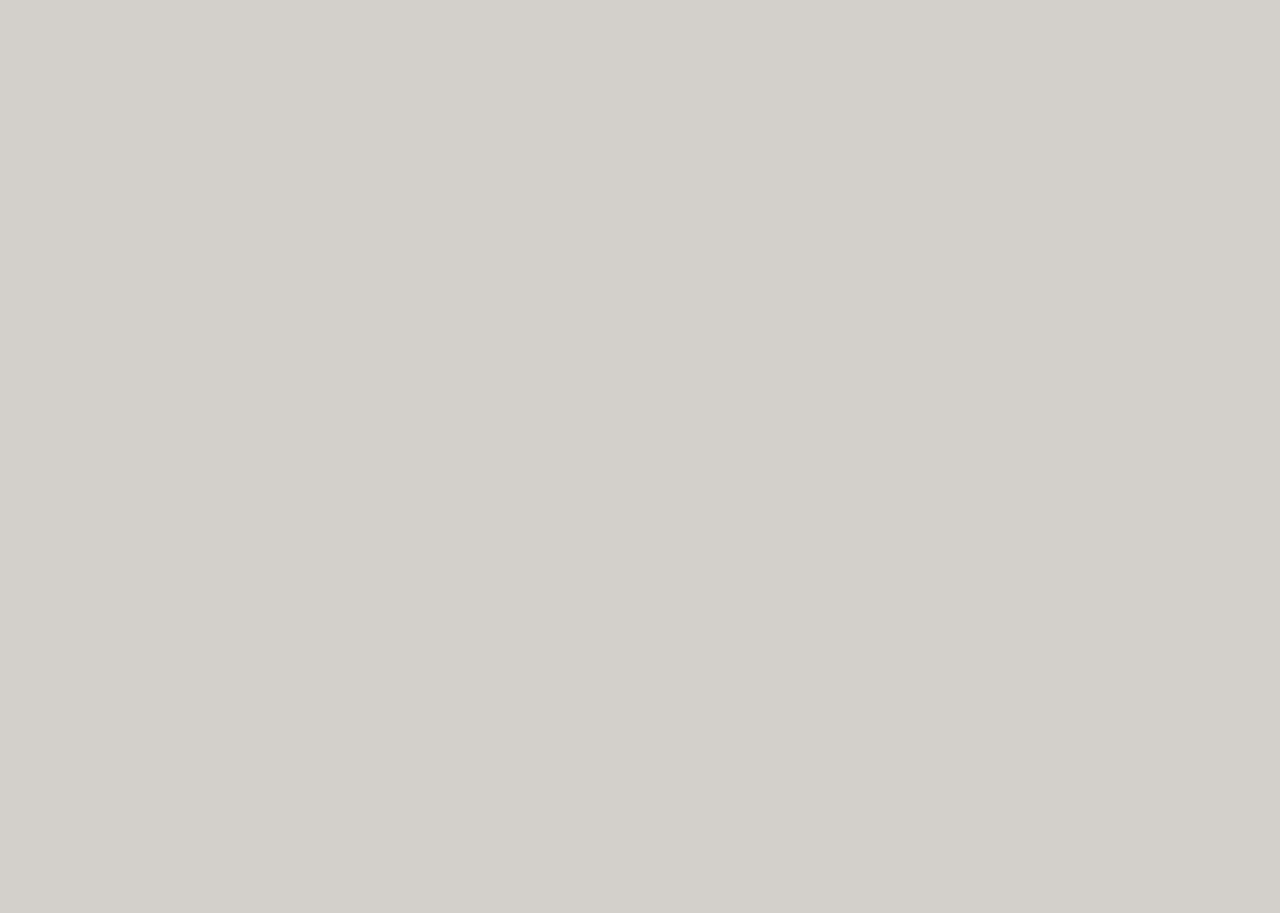
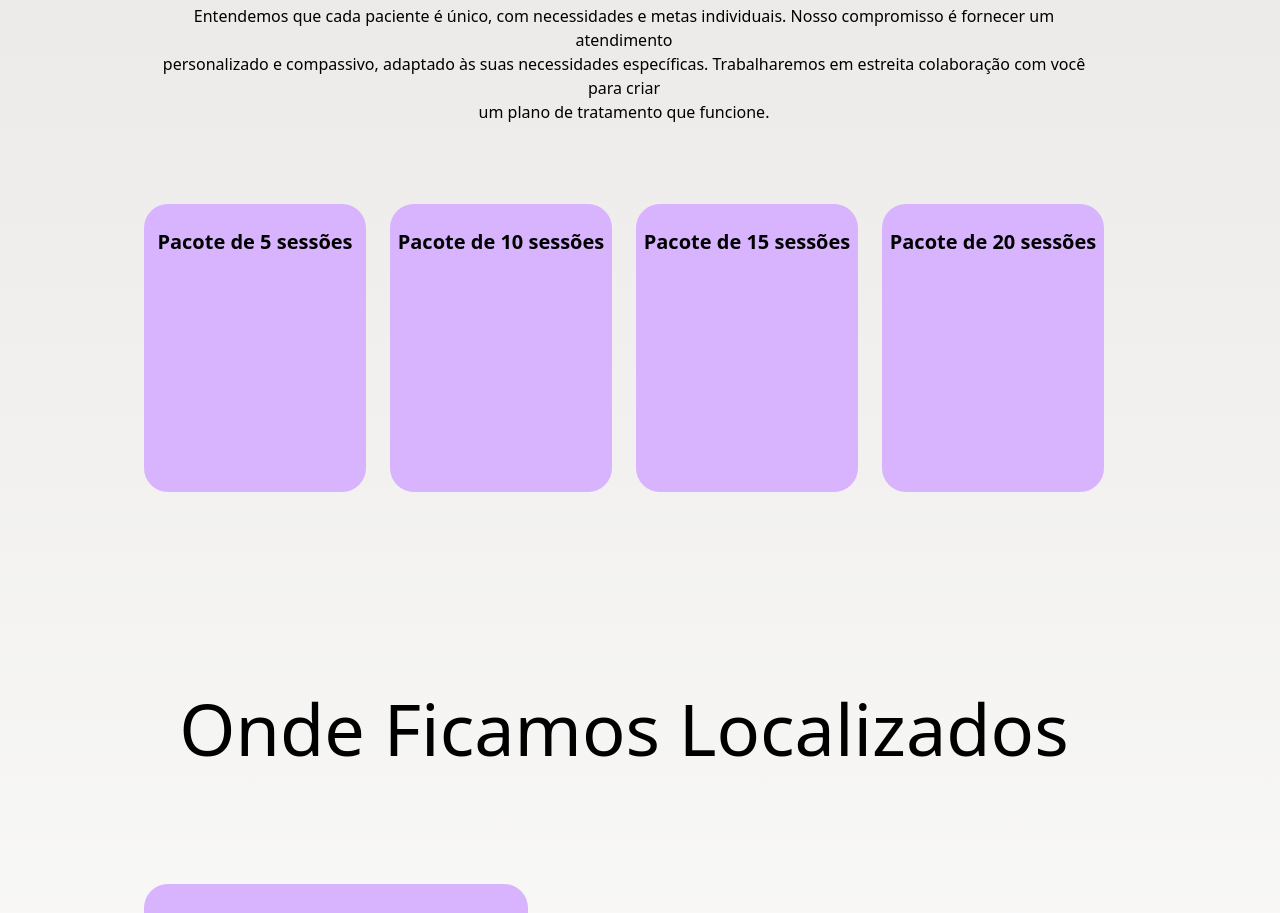
Before and after one commit to HenriqueBragaMoreira/clinica-maos-que-curam, a Next.js app: page / in a window 1280 px wide. Shown: the part 1880-2793 px from the top of the page. Before the commit the page ends 1612 px from the top, so only its background shows below. Built offline with nearby package versions, Linux system fonts and the light colour scheme.

Commit message:
:sparkles: - added new screens and contents

```diff
--- a/src/pages/_document.tsx
+++ b/src/pages/_document.tsx
@@ -4,7 +4,7 @@ export default function Document() {
   return (
     <Html lang="en">
       <Head />
-      <body className='pl-36 pr-44 pt-3'>
+      <body>
         <Main />
         <NextScript />
       </body>
--- a/src/pages/index.tsx
+++ b/src/pages/index.tsx
@@ -6,8 +6,8 @@ export default function Home() {
   return (
 
 
-
-    <div className=''>
+    <div>
+      <main className='pl-36 pr-44 pt-3'>
 
         <div className='flex h-screen'>
           <div className=' pt-48 text-center pr-6'>
@@ -50,9 +50,38 @@ export default function Home() {
             </div>
           </div>
 
-        <br />
+        </div>
+
+        <div className='text-center h-screen'>
+          <h1 className=' pt-40 text-7xl pb-10'>Nossos Tratamentos</h1>
+          <p>Entendemos que cada paciente é único, com necessidades e metas individuais. Nosso compromisso é fornecer um atendimento <br /> personalizado e compassivo, adaptado às suas necessidades específicas. Trabalharemos em estreita colaboração com você para criar <br /> um plano de tratamento que funcione.</p>
+          <div className='flex justify-between items-center'>
+            <div className='pt-6 mt-20 bg-purple-300 w-72 mr-6 h-72 rounded-3xl font-bold text-xl'>
+              Pacote de 5 sessões
+            </div>
+            <div className='pt-6 mt-20 bg-purple-300 w-72 mr-6 h-72 rounded-3xl font-bold text-xl'>
+              Pacote de 10 sessões
+            </div>
+            <div className='pt-6 mt-20 bg-purple-300 w-72 mr-6 h-72 rounded-3xl font-bold text-xl'>
+              Pacote de 15 sessões
+            </div>
+            <div className='pt-6 mt-20 bg-purple-300 w-72 h-72 rounded-3xl font-bold text-xl'>
+              Pacote de 20 sessões
+            </div>
           </div>
         </div>
 
+        <div className='text-center h-screen'>
+          <h1 className=' pt-40 text-7xl pb-10'>Onde Ficamos Localizados</h1>
+          <div className='flex'>
+            <div className=' mt-20 bg-purple-300 w-96 mr-6 h-96 rounded-3xl'>
+              <p className='pt-6 font-bold text-xl'>Contato</p>
+            </div>
+          </div>
+        </div>
+
+      </main>
+      <footer className=' mt-16 bg-black w-full h-10 text-white text-center'>Desenvolved by braga</footer>
+    </div>
   )
 }
--- a/src/styles/globals.css
+++ b/src/styles/globals.css
@@ -26,3 +26,20 @@ body {
     )
     rgb(var(--background-start-rgb));
 }
+
+::-webkit-scrollbar {
+  width: 10px;
+}
+
+::-webkit-scrollbar-track {
+  background: #f1f1f1;
+}
+
+::-webkit-scrollbar-thumb {
+  background: #888;
+  border-radius: 5px;
+}
+
+::-webkit-scrollbar-thumb:hover {
+  background: #555;
+}
```
Lines whose indentation alone changed are shown as unchanged.
